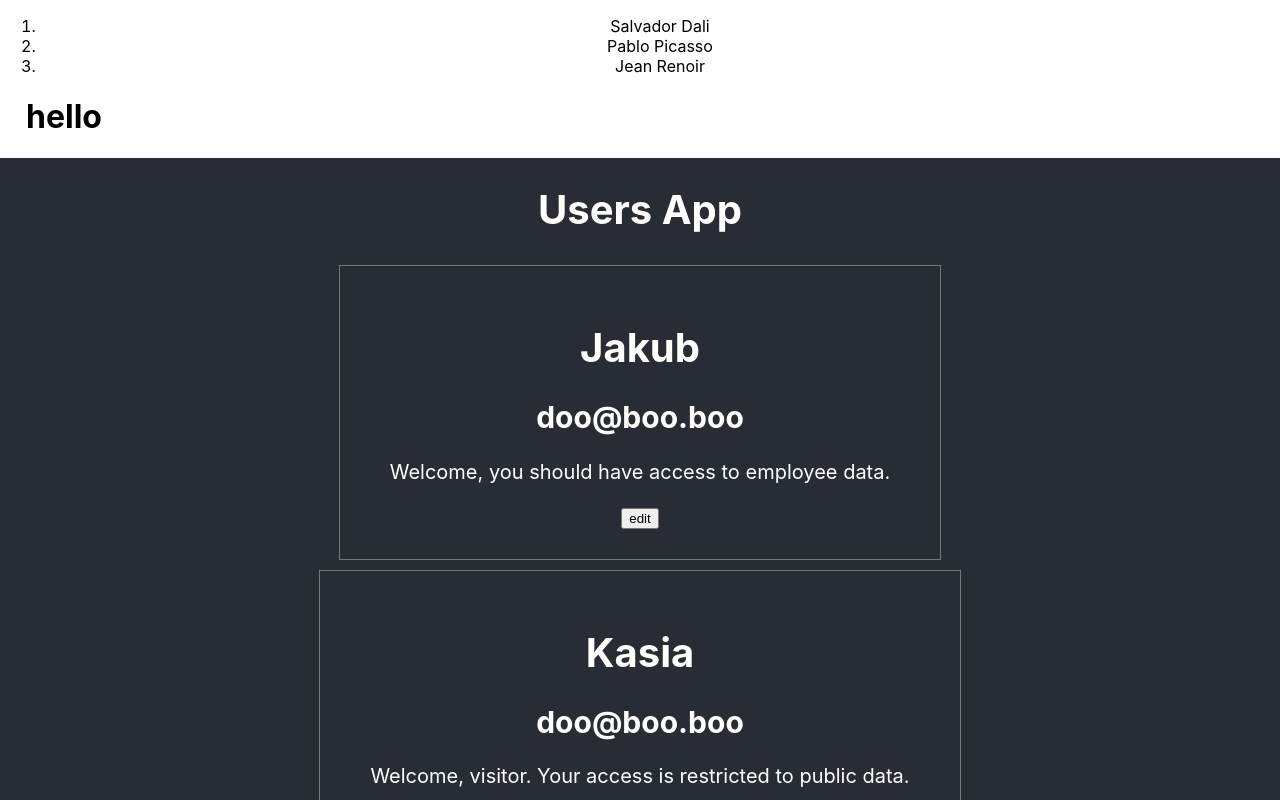
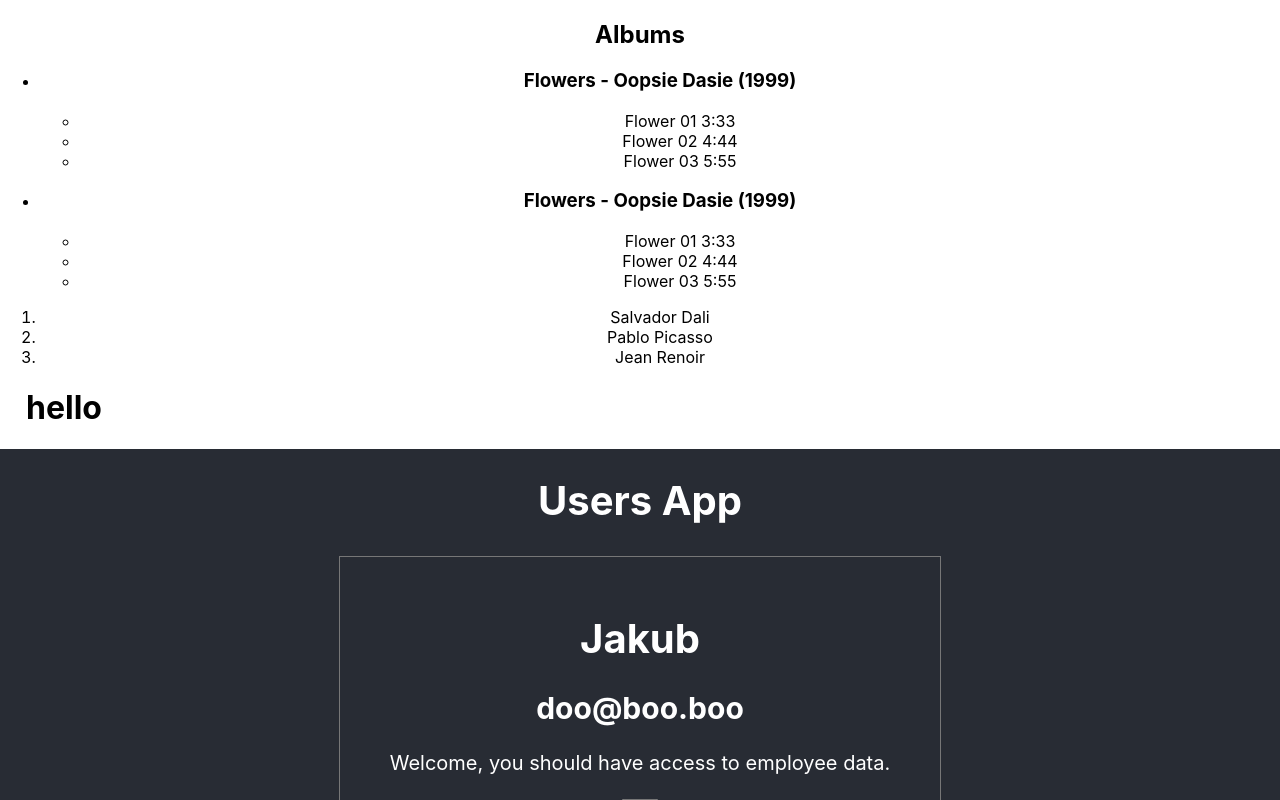
Before and after one commit to mkubera/react-21, a React (Create React App) app: page / in a window 1280 px wide. Shown: the top 800 px of the page. Built offline with nearby package versions, Linux system fonts and the light colour scheme.

Commit message:
03 - 2 out of 2

```diff
--- a/src/App.jsx
+++ b/src/App.jsx
@@ -2,6 +2,7 @@
 import "./App.css";
 import UserProfile from "./Components/UserProfile";
 import Painters from "./Components/Painters";
+import Albums from "./Components/Albums";
 
 const App = () => {
   const onClickFn = (data) => {
@@ -33,6 +34,7 @@ const App = () => {
 
   return (
     <div className="App">
+      <Albums />
       <Painters isOrdered={true} />
       <h1 style={true ? { width: "10%" } : { width: "100%" }}>hello</h1>
       <header className="App-header">
--- /dev/null
+++ b/src/Components/Albums.jsx
@@ -0,0 +1,50 @@
+const albums = [
+  {
+    title: "Oopsie Dasie",
+    author: "Flowers",
+    year: 1999,
+    songs: [
+      { name: "Flower 01", length: "3:33" },
+      { name: "Flower 02", length: "4:44" },
+      { name: "Flower 03", length: "5:55" },
+    ],
+  },
+  {
+    title: "Oopsie Dasie",
+    author: "Flowers",
+    year: 1999,
+    songs: [
+      { name: "Flower 01", length: "3:33" },
+      { name: "Flower 02", length: "4:44" },
+      { name: "Flower 03", length: "5:55" },
+    ],
+  },
+];
+
+const Albums = () => {
+  return (
+    <>
+      <h2>Albums</h2>
+      <ul>
+        {albums.map(({ author, title, year, songs }, idx) => {
+          return (
+            <li key={idx}>
+              <h3>
+                {author} - {title} ({year})
+              </h3>
+              <ul>
+                {songs.map(({ name, length }, idx2) => (
+                  <li key={idx2}>
+                    {name} {length}
+                  </li>
+                ))}
+              </ul>
+            </li>
+          );
+        })}
+      </ul>
+    </>
+  );
+};
+
+export default Albums;
```
Also changed, not shown: 1 other file (tests, documents, lock files or other folders).
